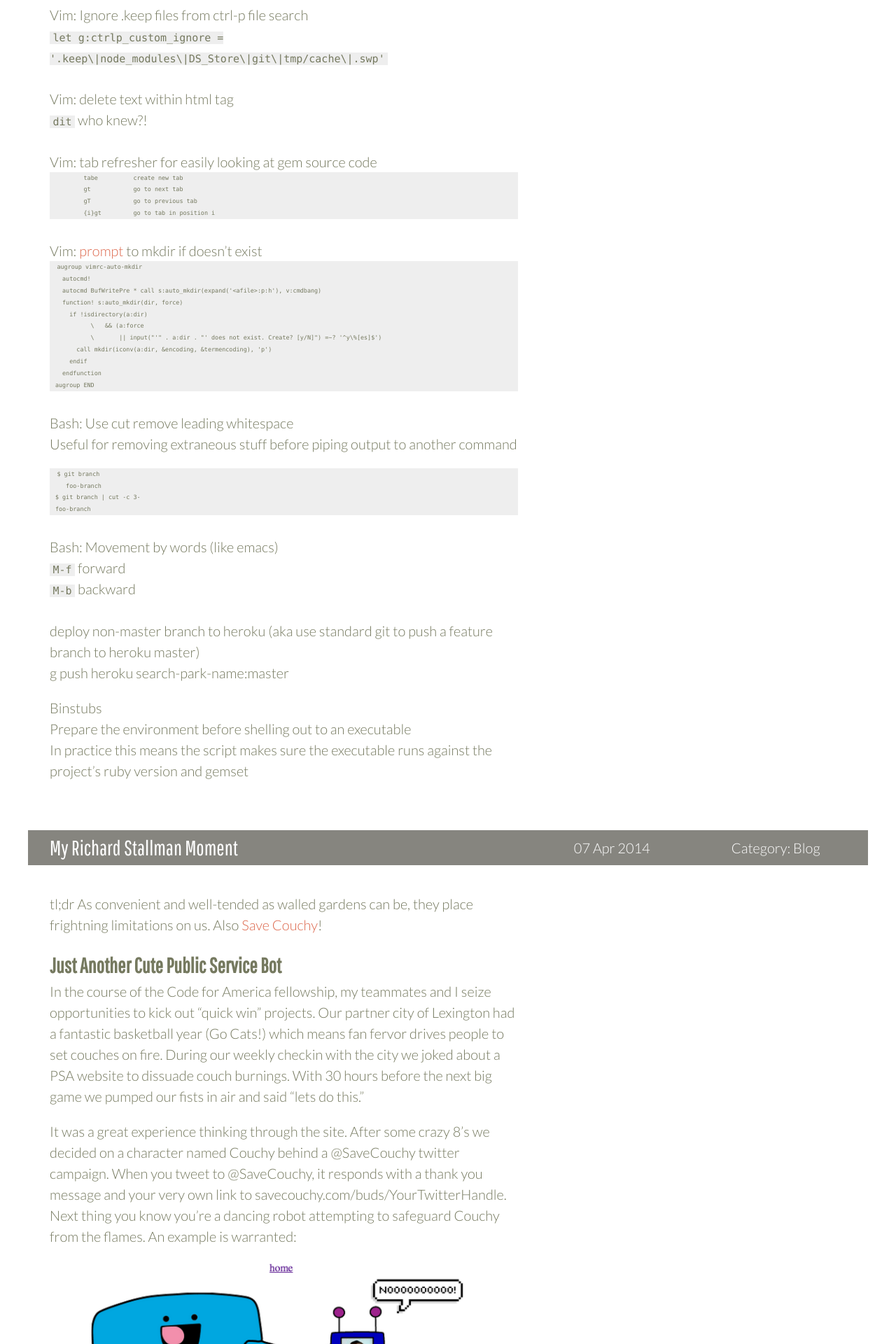
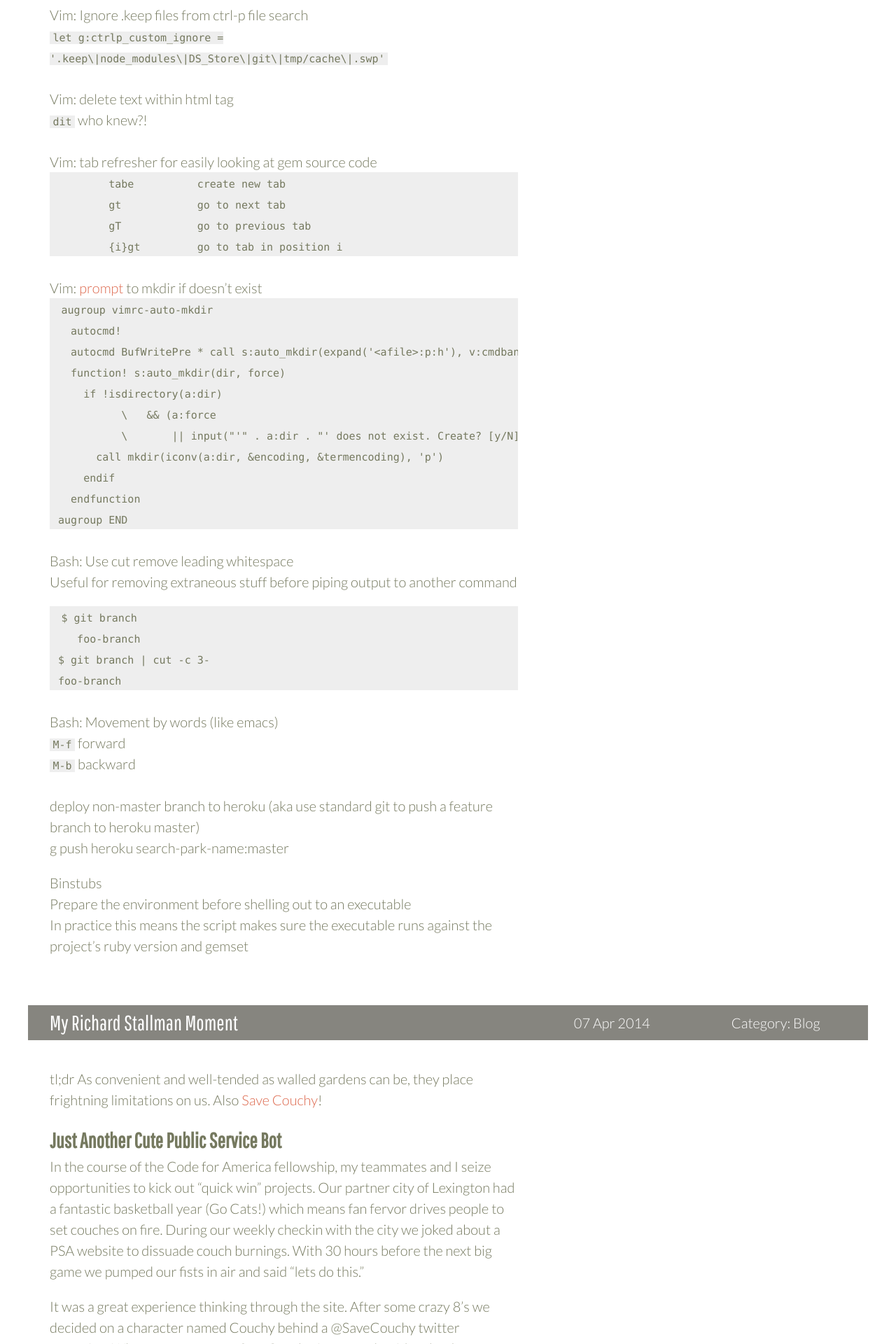
Before and after one commit to eeeschwartz/erikschwartz, a Jekyll site: the page built from index.html, in a window 1280 px wide. Shown: the part 1168-3088 px from the top of the page at 70% size. Built offline with Jekyll 4.4.1, drawn with Linux system fonts in a browser that asks for light colours; Markdown is read by kramdown in place of the engine named in the settings; the list of posts is cut into pages by our own code; comment, search, counter and statistics services are not loaded.

Commit message:
Size code block text

```diff
--- a/_sass/screen.sass
+++ b/_sass/screen.sass
@@ -217,6 +217,8 @@ code, .highlight
   background: #EEE
   font-family: Consolas,Monaco,Lucida Console,Liberation Mono,DejaVu Sans Mono,Bitstream Vera Sans Mono,Courier New, monospace
   padding: 0 .3em 0 .3em
+
+code
   font-size: 75%
 
 ul.about-list
--- a/stylesheets/screen.css
+++ b/stylesheets/screen.css
@@ -425,103 +425,106 @@ footer {
 code, .highlight {
   background: #eeeeee;
   font-family: Consolas, Monaco, Lucida Console, Liberation Mono, DejaVu Sans Mono, Bitstream Vera Sans Mono, Courier New, monospace;
-  padding: 0 0.3em 0 0.3em;
+  padding: 0 0.3em 0 0.3em; }
+
+/* line 221, ../_sass/screen.sass */
+code {
   font-size: 75%; }
 
-/* line 223, ../_sass/screen.sass */
+/* line 224, ../_sass/screen.sass */
 ul.about-list {
   list-style: disc;
   list-style-position: outside; }
-  /* line 226, ../_sass/screen.sass */
+  /* line 227, ../_sass/screen.sass */
   ul.about-list li {
     display: list-item;
     padding-bottom: 1rem;
     margin-left: 1.5rem; }
 
 @-moz-document url-prefix() {
-  /* line 232, ../_sass/screen.sass */
+  /* line 233, ../_sass/screen.sass */
   .title {
     font-size: 160px; } }
 
 @media screen and (max-width: 1192px) {
-  /* line 239, ../_sass/screen.sass */
+  /* line 240, ../_sass/screen.sass */
   .title {
     font-size: 150px;
     padding-top: 120px; }
 
-  /* line 243, ../_sass/screen.sass */
+  /* line 244, ../_sass/screen.sass */
   .logo {
     padding-top: 30px; }
 
   @-moz-document url-prefix() {
-    /* line 247, ../_sass/screen.sass */
+    /* line 248, ../_sass/screen.sass */
     .title {
       font-size: 143px; } } }
 @media screen and (max-width: 1020px) {
-  /* line 251, ../_sass/screen.sass */
+  /* line 252, ../_sass/screen.sass */
   .title {
     font-size: 130px; }
 
-  /* line 255, ../_sass/screen.sass */
+  /* line 256, ../_sass/screen.sass */
   .three-of-five .post-span {
     width: 100%; }
 
   @-moz-document url-prefix() {
-    /* line 259, ../_sass/screen.sass */
+    /* line 260, ../_sass/screen.sass */
     .title {
       font-size: 120px; } } }
 @media screen and (max-width: 910px) {
-  /* line 263, ../_sass/screen.sass */
+  /* line 264, ../_sass/screen.sass */
   .title {
     font-size: 115px;
     padding-top: 100px;
     @-moz-document url-prefix() {
-      /* line 268, ../_sass/screen.sass */
+      /* line 269, ../_sass/screen.sass */
       .title {
         font-size: 95px; } }
  } }
 @media screen and (max-width: 830px) {
-  /* line 272, ../_sass/screen.sass */
+  /* line 273, ../_sass/screen.sass */
   .title {
     font-size: 100px;
     letter-spacing: 2px;
     padding-top: 80px; }
-    /* line 276, ../_sass/screen.sass */
+    /* line 277, ../_sass/screen.sass */
     .title span {
       letter-spacing: 4px; }
 
   @-moz-document url-prefix() {
-    /* line 280, ../_sass/screen.sass */
+    /* line 281, ../_sass/screen.sass */
     .title {
       font-size: 85px; } }
 
-  /* line 284, ../_sass/screen.sass */
+  /* line 285, ../_sass/screen.sass */
   nav li {
     font-size: 90%; }
 
-  /* line 287, ../_sass/screen.sass */
+  /* line 288, ../_sass/screen.sass */
   h2 {
     font-size: 1.3rem; }
 
-  /* line 290, ../_sass/screen.sass */
+  /* line 291, ../_sass/screen.sass */
   .post-head h4 {
     font-size: 80%;
     text-align: left; }
 
-  /* line 295, ../_sass/screen.sass */
+  /* line 296, ../_sass/screen.sass */
   .post-head .unit.one-of-five {
     margin-left: 2%; }
 
-  /* line 298, ../_sass/screen.sass */
+  /* line 299, ../_sass/screen.sass */
   .about-img {
     float: none;
     margin-bottom: 1rem; } }
 @media screen and (max-width: 700px) {
-  /* line 304, ../_sass/screen.sass */
+  /* line 305, ../_sass/screen.sass */
   .title {
     font-size: 85px; } }
 @media screen and (max-width: 650px) {
-  /* line 309, ../_sass/screen.sass */
+  /* line 310, ../_sass/screen.sass */
   .title-container .unit.title-unit {
     display: inline-block;
     margin-bottom: 0;
@@ -529,7 +532,7 @@ ul.about-list {
     margin-right: 4%;
     padding-bottom: 0;
     width: 60%; }
-  /* line 316, ../_sass/screen.sass */
+  /* line 317, ../_sass/screen.sass */
   .title-container .unit.logo-unit {
     display: inline-block;
     margin-bottom: 0;
@@ -539,103 +542,103 @@ ul.about-list {
     padding-top: 0;
     width: 30%; }
 
-  /* line 325, ../_sass/screen.sass */
+  /* line 326, ../_sass/screen.sass */
   .logo {
     height: 80%;
     width: 80%;
     padding-top: 0; }
 
-  /* line 331, ../_sass/screen.sass */
+  /* line 332, ../_sass/screen.sass */
   .title {
     font-size: 70px;
     letter-spacing: 1px;
     padding-top: 60px; }
 
   @-moz-document url-prefix() {
-    /* line 337, ../_sass/screen.sass */
+    /* line 338, ../_sass/screen.sass */
     .title {
       font-size: 65px; } }
 
-  /* line 342, ../_sass/screen.sass */
+  /* line 343, ../_sass/screen.sass */
   header nav li {
     border-bottom: 1px solid #fed965; }
 
-  /* line 347, ../_sass/screen.sass */
+  /* line 348, ../_sass/screen.sass */
   footer nav li {
     border-top: 1px solid #fed965; }
 
-  /* line 350, ../_sass/screen.sass */
+  /* line 351, ../_sass/screen.sass */
   .post-head .container {
     padding: 10px 0; }
 
-  /* line 353, ../_sass/screen.sass */
+  /* line 354, ../_sass/screen.sass */
   .post-title {
     font-size: 28px;
     text-align: center; }
 
-  /* line 358, ../_sass/screen.sass */
+  /* line 359, ../_sass/screen.sass */
   .post-head h4 {
     line-height: 18px; }
 
-  /* line 362, ../_sass/screen.sass */
+  /* line 363, ../_sass/screen.sass */
   .post-head h3 {
     line-height: 32px; }
 
-  /* line 366, ../_sass/screen.sass */
+  /* line 367, ../_sass/screen.sass */
   .post-date {
     margin-top: 5px; }
 
-  /* line 369, ../_sass/screen.sass */
+  /* line 370, ../_sass/screen.sass */
   h2.tag-line-border {
     margin-bottom: 30px; }
 
-  /* line 372, ../_sass/screen.sass */
+  /* line 373, ../_sass/screen.sass */
   .post-head h4 {
     font-size: 100%;
     text-align: center; }
 
-  /* line 376, ../_sass/screen.sass */
+  /* line 377, ../_sass/screen.sass */
   .social-btns {
     height: 50px;
     width: 155px;
     margin: auto; } }
 @media screen and (max-width: 600px) {
-  /* line 382, ../_sass/screen.sass */
+  /* line 383, ../_sass/screen.sass */
   .title {
     font-size: 60px;
     padding-top: 60px; }
 
   @-moz-document url-prefix() {
-    /* line 387, ../_sass/screen.sass */
+    /* line 388, ../_sass/screen.sass */
     .title {
       font-size: 55px; } } }
 @media screen and (max-width: 530px) {
-  /* line 391, ../_sass/screen.sass */
+  /* line 392, ../_sass/screen.sass */
   .title {
     font-size: 50px;
     padding-top: 50px; }
 
   @-moz-document url-prefix() {
-    /* line 396, ../_sass/screen.sass */
+    /* line 397, ../_sass/screen.sass */
     .title {
       font-size: 45px; } } }
 @media screen and (max-width: 450px) {
-  /* line 400, ../_sass/screen.sass */
+  /* line 401, ../_sass/screen.sass */
   .title {
     font-size: 45px;
     padding-top: 45px; }
 
   @-moz-document url-prefix() {
-    /* line 405, ../_sass/screen.sass */
+    /* line 406, ../_sass/screen.sass */
     .title {
       font-size: 40px; } } }
 @media screen and (max-width: 420px) {
-  /* line 409, ../_sass/screen.sass */
+  /* line 410, ../_sass/screen.sass */
   .title {
     font-size: 40px;
     padding-top: 40px; }
 
   @-moz-document url-prefix() {
-    /* line 414, ../_sass/screen.sass */
+    /* line 415, ../_sass/screen.sass */
     .title {
       font-size: 35px; } } }
```
